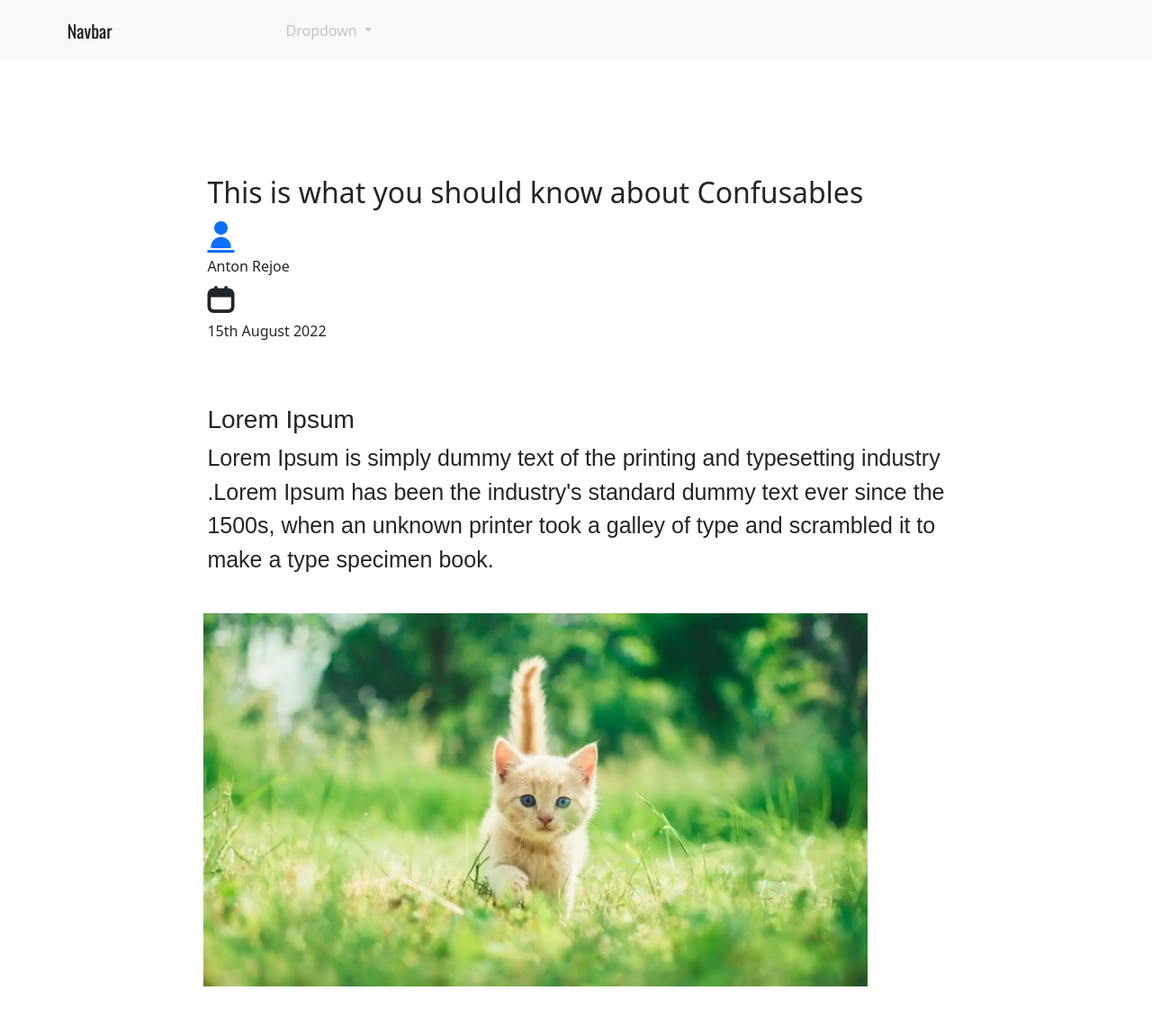
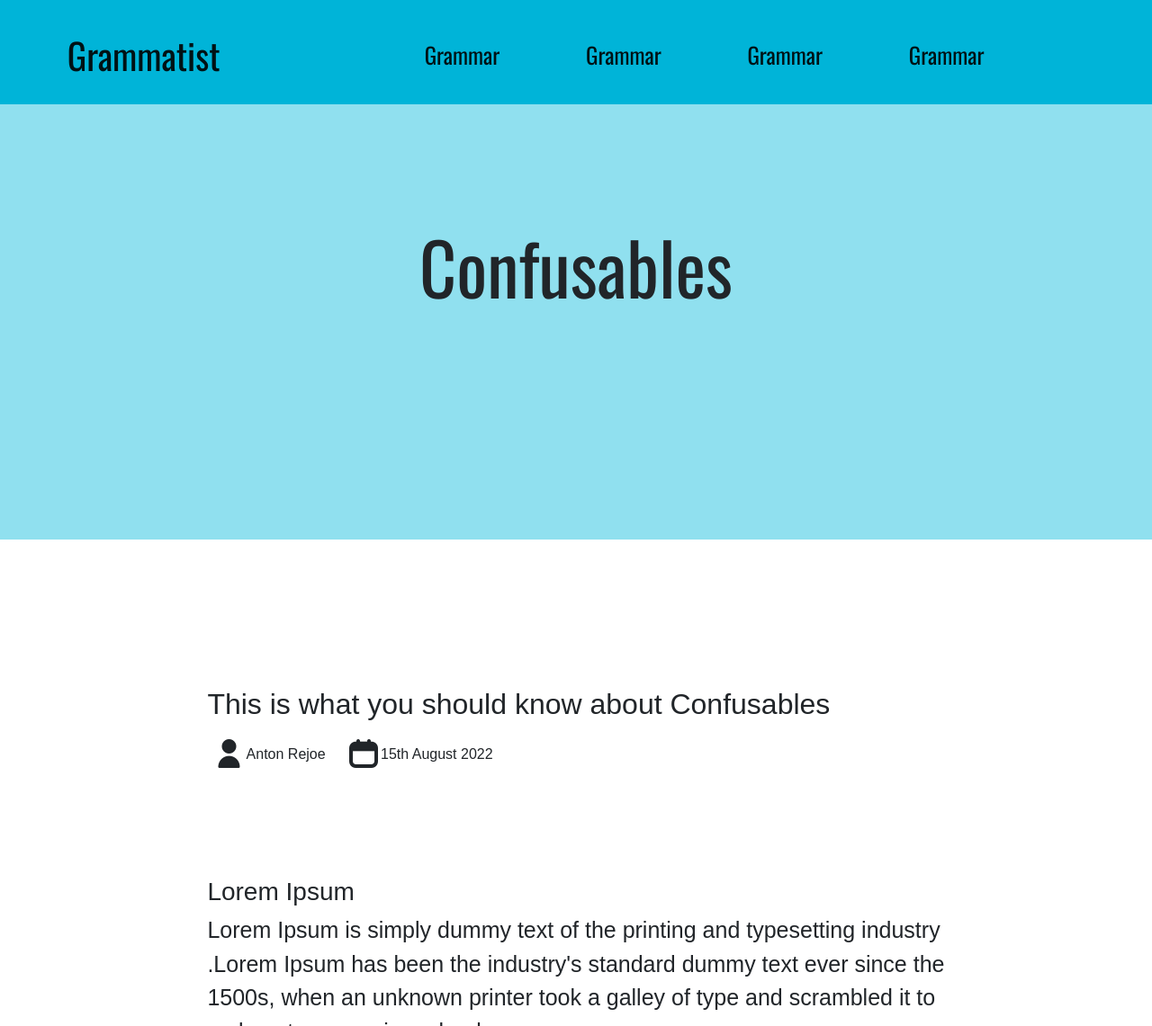
Before and after one commit to antonrejoe/grammatist, a plain HTML site: page Index.html in a window 1280 px wide. Shown: the top 1141 px of the page at 90% size. Drawn offline with nearby package versions, Linux system fonts and the light colour scheme.

Commit message:
kind of responsive part 1

```diff
--- a/Index.html
+++ b/Index.html
@@ -18,7 +18,7 @@
         <link rel='stylesheet' href='https://cdn-uicons.flaticon.com/uicons-bold-rounded/css/uicons-bold-rounded.css'>
         <link rel="stylesheet" href="style_boot.css">
         <!-- CSS only -->
-<link href="https://cdn.jsdelivr.net/npm/bootstrap@5.2.0/dist/css/bootstrap.min.css" rel="stylesheet" integrity="sha384-gH2yIJqKdNHPEq0n4Mqa/HGKIhSkIHeL5AyhkYV8i59U5AR6csBvApHHNl/vI1Bx" crossorigin="anonymous">
+        <link href="https://cdn.jsdelivr.net/npm/bootstrap@5.2.0/dist/css/bootstrap.min.css" rel="stylesheet" integrity="sha384-gH2yIJqKdNHPEq0n4Mqa/HGKIhSkIHeL5AyhkYV8i59U5AR6csBvApHHNl/vI1Bx" crossorigin="anonymous">
 
 
 
@@ -29,33 +29,86 @@
         <section >
 
 
-            <nav class="navbar navbar-expand-lg bg-light">
+            <nav class="navbar navbar-expand-lg navbar-light bg-light fixed-top">
                 <div class="container-fluid">
-                  <a class="navbar-brand logo_name" href="#">Navbar</a>
-                  <button class="navbar-toggler" type="button" data-bs-toggle="collapse" data-bs-target="#navbarSupportedContent" aria-controls="navbarSupportedContent" aria-expanded="false" aria-label="Toggle navigation">
-                    <span class="navbar-toggler-icon"></span>
+                  <a class="navbar-brand logo_name" href="#" >Grammatist</a>
+                  <button class="navbar-toggler" type="button" data-bs-toggle="collapse" data-bs-target="#navbarNav" aria-controls="navbarNav" aria-expanded="false" aria-label="Toggle navigation">
+                    <span class="navbar-toggler-icon "></span>
                   </button>
-                  <div class="collapse navbar-collapse" id="navbarSupportedContent">
-                    <ul class="navbar-nav me-auto mb-2 mb-lg-0">
+                  <div class="collapse navbar-collapse" id="navbarNav">
+                    <ul class="navbar-nav">
+                      <li class="nav-item content_0">
+                        <a class="nav-link active" aria-current="page" role="button"  tag="content_0">Grammar</a>
+                        <div class="drop_down_0">
+
+                            <div>
+                                <div class="content_drop1"></div>
+                                <div class="content_drop2"></div>
+                                <div class="content_drop3"></div>
+                            </div>
+
+                      </div>
+                      </li>
+                      <li class="nav-item content_1">
+                        <a class="nav-link active" aria-current="page" role="button" tag="content_1">Grammar</a>
+                        <div class="drop_down_1">
+
+                            <div>
+                                <div class="content_drop1"></div>
+                                <div class="content_drop2"></div>
+                                <div class="content_drop3"></div>
+                            </div>
+
+                      </div>
+                      </li>
+                      <li class="nav-item content_2">
+                        <a class="nav-link active" aria-current="page" role="button" tag="content_2">Grammar</a>
+                        <div class="drop_down_2">
+
+                            <div>
+                                <div class="content_drop1"></div>
+                                <div class="content_drop2"></div>
+                                <div class="content_drop3"></div>
+                            </div>
+
+                      </div>
+                      </li>
+                      <li class="nav-item content_2">
+                        <a class="nav-link active" aria-current="page" role="button" tag="content_2">Grammar</a>
+                        <div class="drop_down_2">
+
+                            <div>
+                                <div class="content_drop1"></div>
+                                <div class="content_drop2"></div>
+                                <div class="content_drop3"></div>
+                            </div>
+
+                      </div>
+                      </li>
+
+                      </li>
 
 
-                      <li class="nav-item dropdown ">
-                        <a class="nav-link dropdown-toggle" href="#" role="button" data-bs-toggle="dropdown" aria-expanded="false">
-                          Dropdown
-                        </a>
-                        <ul class="dropdown-menu span_content">
-                          <li><a class="dropdown-item" href="#">Action</a></li>
-                          <li><a class="dropdown-item" href="#">Another action</a></li>
-                          <li><hr class="dropdown-divider"></li>
-                          <li><a class="dropdown-item" href="#">Something else here</a></li>
-                        </ul>
-                      </li>
-
                     </ul>
-
                   </div>
                 </div>
               </nav>
+              <div class="ghar">
+                <div id="🏠" class="">
+                    <h1 class="title" >
+                        Confusables
+                    </h1>
+                </div>
+              </div>
+
+
+              <!-- Dropdown_content for the nav bar -->
+
+
+
+
+
+
 
 
 
@@ -145,23 +198,30 @@
 
         <section class="content_sec">
 
-            <div class=" content_details " >
-                 <h2>This is what you should know about Confusables</h2>
 
-                <div class="author_det">
-                    <div tag="anton">
-                       <div><a href="#"><i class="fi fi-sr-user" tag="anton_img" ></i></a> </div>
+            <div class="content_div_0" >
+                <h2>This is what you should know about Confusables</h2>
+                <div class="details_author">
+                    <div class="details_author_">
+                        <i class="fi fi-sr-user" ></i>
+                        <h6 >Anton Rejoe</h6>
                     </div>
-
-                    <h6 tag="ar1">Anton Rejoe</h6>
-                    <i class="fi fi-br-calendar" tag="calendar"></i>
-                    <h6 tag="created">15th August 2022</h6>
-
+                    <div class="details_author_">
+                        <i class="fi fi-br-calendar" ></i>
+                        <h6 tag="created"> 15th August 2022</h6>
+                    </div>
 
                 </div>
 
 
-            </div>
+
+
+
+
+
+
+
+
 
             <div class="content_div">
                 <h3 class="content_h2">
@@ -214,15 +274,6 @@
                     <br>
                     The generated Lorem Ipsum is therefore always free from repetition, injected humour, or non-characteristic words etc.
                 </p>
-                <figure class="quote">
-                    <blockquote class="quote_cont">
-                        You are the sum total of everything you've ever seen, heard, eaten, smelled, been told, forgot - it's all there.
-                        Everything influences each of us, and because of that I try to make sure that my experiences are positive.
-
-                    </blockquote>
-
-
-                        <figcaption> - Angel <cite>,"From the doors of heaven"</cite> </figcaption>
 
 
 
@@ -237,6 +288,9 @@
                      in the sentence as the three states of matter.
 
                     You can also use a colon when dividing complete sentences into an independent clause and another independent clause.</p>
+
+            </div>
+
 
             </div>
 
--- a/style_boot.css
+++ b/style_boot.css
@@ -0,0 +1,217 @@
+
+/* Total height of the page 759px ryt now */
+
+
+
+@media (max-width :844px ) {
+
+
+
+  }
+
+  #🏠{
+    position: relative;
+    text-align: center;
+    width: 100%;
+    height: 600px;
+    margin-top: 0px;
+    padding-top: 0px;
+    display: flex;
+    align-items: center;
+    text-align: center;
+
+
+}
+
+
+/* Modifying the nav bar */
+.navbar-expand-lg .navbar-light bg-light fixed-top{
+
+  color: white;
+}
+
+.container-fluid{
+    background-color:#00B4D8;
+    margin-top: 0px;
+    padding: 2%;
+    margin-bottom: 0px;
+    padding-bottom: 0px;
+
+
+}
+
+
+nav.navbar{
+    margin-top: 0px;
+    padding-top: 0%;
+    margin-bottom: 0px;
+    padding-bottom: 0px;
+
+
+
+
+
+}
+
+
+
+a.navbar-brand{
+    font-size: 40px;
+    margin-bottom: 20px;
+}
+li.nav-item{
+    font-size: 25px;
+    font-family:'Oswald', sans-serif ;
+    padding-left: 10%;
+    padding-right: 10%;
+    margin-bottom: 20px;
+}
+
+
+.details_author{
+    display: flex;
+    gap: 10px;
+}
+
+
+.details_author_{
+    display: flex;
+    padding: 1%;
+    align-items: center;
+    gap: 3px;
+}
+
+
+i.fi-sr-user , i.fi-br-calendar{
+
+    font-size: 2rem;
+
+}
+
+
+.content_div_0{
+    margin: 18%;
+    font-size: 25px;
+    margin-top: 5%;
+    font-family: Arial, Helvetica, sans-serif;
+
+
+}
+
+
+.content_div{
+    margin-top: 100px;
+    position: relative;
+}
+
+#🏠{
+    position: relative;
+    width: 100%;
+
+    display: flex;
+
+    background-color: #90E0EF;
+    height: 600px;
+    margin-top: 0px;
+    padding-top: 0px;
+    justify-content: center;
+
+
+}
+
+
+
+.title{
+  display: inline-block;
+
+
+}
+
+.ghar{
+    height: 600px;
+
+    margin-top: 0px;
+    padding-top: 0px;
+
+}
+
+
+a{
+    text-decoration: none;
+}
+
+
+.content_sec{
+    position: relative;
+    bottom: -100px;
+}
+
+
+
+li.content_0 {
+    position: relative;
+    display: inline-block;
+  }
+
+  .drop_down_0 {
+    display: none;
+    position: absolute;
+    background-color: #f9f9f9;
+    min-width: 160px;
+    box-shadow: 0px 8px 16px 0px rgba(0,0,0,0.2);
+    padding: 12px 16px;
+    z-index: 1;
+  }
+
+  li.content_0:hover .drop_down_0 {
+    display: block;
+  }
+
+
+
+  li.content_1 {
+    position: relative;
+    display: inline-block;
+  }
+
+  .drop_down_1 {
+    display: none;
+    position: absolute;
+    background-color: #f9f9f9;
+    min-width: 160px;
+    box-shadow: 0px 8px 16px 0px rgba(0,0,0,0.2);
+    padding: 12px 16px;
+    z-index: 1;
+  }
+
+  li.content_1:hover .drop_down_1 {
+    display: block;
+  }
+
+
+
+
+li.content_2 {
+    position: relative;
+    display: inline-block;
+  }
+
+  .drop_down_2 {
+    display: none;
+    position: absolute;
+    background-color: #f9f9f9;
+    min-width: 160px;
+    box-shadow: 0px 8px 16px 0px rgba(0,0,0,0.2);
+    padding: 12px 16px;
+    z-index: 1;
+  }
+
+  li.content_2:hover .drop_down_2 {
+    display: block;
+  }
+
+
+
+:root{
+  background-color: #CAF0F8;
+}
--- a/styles.css
+++ b/styles.css
@@ -40,7 +40,7 @@ body{
 }
 
 :root{
-    background-color: #F7ECDE;
+
     font-family:  'Oswald', sans-serif;
     line-height: 50px;
 
@@ -59,7 +59,7 @@ body{
 
 .logo_name{
     color: black;
-    font-size: 2.5rem;
+
     font-family:  'Oswald', sans-serif;
     padding-bottom: 10%;
     padding-left: 5%;
@@ -124,26 +124,10 @@ body{
 }
 
 
-.content_details{
-    margin-left: 18%;
-    margin-right: 18%;
-    font-size: 30px;
-    margin-top: 10%;
-    display: flex;
-    margin-bottom: 2%;
-
-
-}
-
-.content_div{
-    margin: 18%;
-    font-size: 25px;
-    margin-top: 5%;
-    font-family: Arial, Helvetica, sans-serif;
 
 
 
-}
+
 
 
 
@@ -216,7 +200,7 @@ a{
     position:relative;
 
     padding: 5%;
-    left: -5.5%;
+    left: -3.5%;
 }
 
 .ar{
@@ -288,6 +272,7 @@ a{
 #footer{
     background-color: #000;
     height: 200px;
+
 }
 
 
@@ -295,6 +280,7 @@ a{
 .foot_div{
     background-color: #000;
     height: 400px;
+
 }
 
 
```
Also changed, not shown: index.js (line endings or trailing spaces).
